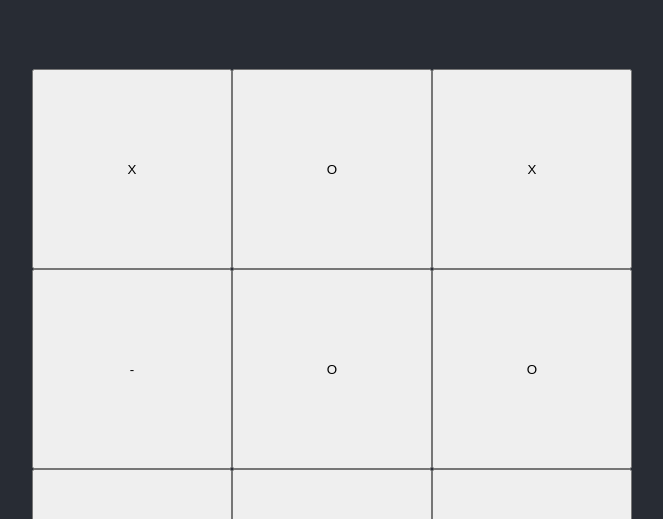
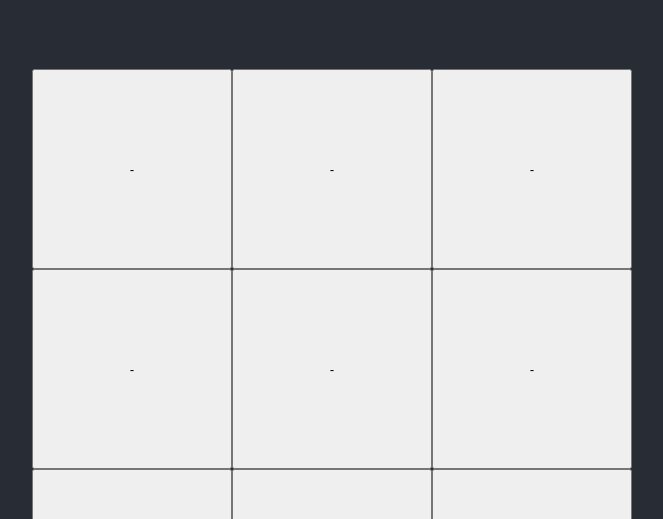
Before and after one commit to farhaannishtar/react-tic-tac-toe, a React (Create React App) app: page / in a window 1280 px wide. Shown: the top 519 px of the page, without its empty margins (308-971 px from the left). Built offline with nearby package versions, Linux system fonts and the light colour scheme.

Commit message:
scaffolding

```diff
--- a/src/App.tsx
+++ b/src/App.tsx
@@ -6,17 +6,26 @@ import "./App.css";
 
 function App() {
   // This represents the 9 squares of the tic-tac-toe board.
-  const [boardValues, setBoardValues] = React.useState(["X", "O", "X", "-", "O", "O", "-", "-", "-"]);
+  const [boardValues, setBoardValues] = React.useState(["-", "-", "-", "-", "-", "-", "-", "-", "-"]);
   // This is a boolean to help us keep track of who's turn it is.
   const [xIsNext, setXIsNext] = React.useState(true);
 
   // The winner.
   const winner = calculateWinner(boardValues);
 
+  // This function is called whenever a square is clicked.
+  // When clicked, the function is passed in a numerical value 1-9
+  // to indicated which square was clicked.
+  // When a square is clicked, the board should
+  // 1) update to show that that player marked the square
+  const onSquareClickFunction = (i: number) => {
+    console.log(i)
+    //TODO:
+  }
   return (
     <>
       <div className="App">
-        <Board squares={boardValues} />
+        <Board squares={boardValues} onSquareClick={onSquareClickFunction} />
         <div>
           Next Player: O  {xIsNext ? 'true' : 'false' }
           <div>
--- a/src/components/Board.tsx
+++ b/src/components/Board.tsx
@@ -1,25 +1,52 @@
 import React from "react";
 import Square from "./Square";
 
-type BoardProps = { squares: string[] };
+type BoardProps = { squares: string[]; onSquareClick: (i: number) => void };
 
 export default function Board(props: BoardProps) {
   return (
     <div>
       <div className="board-row">
-        <Square value={props.squares[0]} />
-        <Square value={props.squares[1]} />
-        <Square value={props.squares[2]} />
+        <Square
+          onClick={() => props.onSquareClick(0)}
+          value={props.squares[0]}
+        />
+        <Square
+          onClick={() => props.onSquareClick(1)}
+          value={props.squares[1]}
+        />
+        <Square
+          onClick={() => props.onSquareClick(2)}
+          value={props.squares[2]}
+        />
       </div>
       <div className="board-row">
-        <Square value={props.squares[3]} />
-        <Square value={props.squares[4]} />
-        <Square value={props.squares[5]} />
+        <Square
+          onClick={() => props.onSquareClick(3)}
+          value={props.squares[3]}
+        />
+        <Square
+          onClick={() => props.onSquareClick(4)}
+          value={props.squares[4]}
+        />
+        <Square
+          onClick={() => props.onSquareClick(5)}
+          value={props.squares[5]}
+        />
       </div>
       <div className="board-row">
-        <Square value={props.squares[6]} />
-        <Square value={props.squares[7]} />
-        <Square value={props.squares[8]} />
+        <Square
+          onClick={() => props.onSquareClick(6)}
+          value={props.squares[6]}
+        />
+        <Square
+          onClick={() => props.onSquareClick(7)}
+          value={props.squares[7]}
+        />
+        <Square
+          onClick={() => props.onSquareClick(8)}
+          value={props.squares[8]}
+        />
       </div>
     </div>
   );
--- a/src/components/Square.tsx
+++ b/src/components/Square.tsx
@@ -1,7 +1,7 @@
 import React from "react";
 
-type SquareProps = { value: string | number; onClick?: (i:number) => void };
+type SquareProps = { value: string | number; onClick: () => void };
 
 export default function Square(props: SquareProps) {
-  return <button className="square">{props.value}</button>;
+  return <button onClick={()=> props.onClick()} className="square">{props.value}</button>;
 }
```
